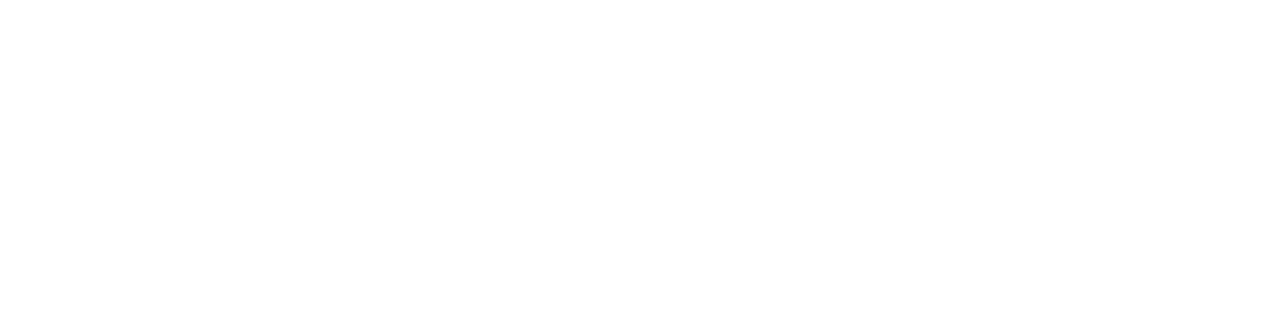
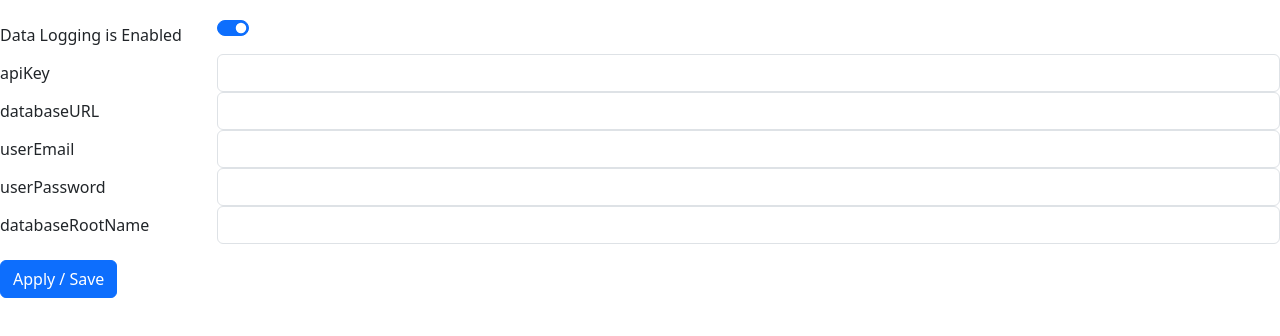
Before and after one commit to Superstar-walnut-garden/intelligarden-web-app, a React (Vite) app: page /FirebaseSettings in a window 1280 px wide. Before the commit this address had no page. Shown: the top 336 px of the page. Built offline with nearby package versions, Linux system fonts and the light colour scheme; no server answers.

Commit message:
Firebase settings added

```diff
--- a/src/App.tsx
+++ b/src/App.tsx
@@ -2,6 +2,7 @@
 import Home from "./pages/Home";
 import WifiSettings from "./pages/WifiSettings";
 import { BrowserRouter as Router, Routes, Route } from 'react-router-dom';
+import FirebaseSettings from "./pages/FirebaseSettings";
 
 function App() {
   return (
@@ -10,6 +11,7 @@
         <Route path="/" element={<Home/>}/>
         <Route path="/PumpSettings" element={<PumpSettings/>}/>
         <Route path="/WifiSettings" element={<WifiSettings/>}/>
+        <Route path="/FirebaseSettings" element={<FirebaseSettings/>}/>
       </Routes>
     </Router>
   );
--- /dev/null
+++ b/src/pages/FirebaseSettings.tsx
@@ -0,0 +1,181 @@
+// src/components/WifiConfigForm.tsx
+import React, { useState, useEffect } from "react";
+import axios, { AxiosResponse } from "axios";
+import { Form, Button, Row, Col } from "react-bootstrap";
+
+interface FirebaseSettingsData {
+  apiKey: string;
+  databaseURL: string;
+  userEmail: string;
+  userPassword: string;
+  databaseRootName: string;
+  // interval?: string;
+}
+
+const FirebaseSettings: React.FC = () => {
+  const [firebaseSettingsData, setFirebaseSettingsData] =
+    useState<FirebaseSettingsData>({
+      apiKey: "",
+      databaseURL: "",
+      userEmail: "",
+      userPassword: "",
+      databaseRootName: "",
+    });
+
+  useEffect(() => {
+    axios
+      .get<FirebaseSettingsData>("/getFirebaseData")
+      .then((response: AxiosResponse<FirebaseSettingsData>) => {
+        setFirebaseSettingsData(response.data);
+        if (
+          firebaseSettingsData.apiKey === "" &&
+          firebaseSettingsData.databaseURL === "" &&
+          firebaseSettingsData.userEmail === "" &&
+          firebaseSettingsData.userPassword === "" &&
+          firebaseSettingsData.databaseRootName === ""
+        ) {
+          setFirebaseEnabled(false);
+        }
+      });
+  }, []);
+  const [firebaseEnabled, setFirebaseEnabled] = useState<boolean>(true);
+
+  const handleSave = () => {
+    const payload = {
+      apiKey: firebaseSettingsData.apiKey,
+      databaseURL: firebaseSettingsData.databaseURL,
+      userEmail: firebaseSettingsData.userEmail,
+      userPassword: firebaseSettingsData.userPassword,
+      databaseRootName: firebaseSettingsData.databaseRootName,
+    };
+
+    console.log("Payload:", payload); // Debugging line
+
+    axios
+      .post("/setFirebaseData", payload, {
+        headers: {
+          "Content-Type": "application/json",
+        },
+      })
+      .then((response: AxiosResponse) => {
+        console.log("Firebase config saved:", response.data);
+      });
+  };
+  const handleEnableToggle = () => {
+    setFirebaseEnabled(!firebaseEnabled);
+  };
+
+  return (
+    <Form className="mt-3">
+      <>
+        <Form.Group as={Row} controlId="formFirebase">
+          <Form.Label column sm={2}>
+            Data Logging is {firebaseEnabled ? 'Enabled':'Disabled'}
+          </Form.Label>
+          <Col sm={10}>
+            <Form.Check
+              type="switch"
+              checked={firebaseEnabled}
+              onChange={handleEnableToggle}
+            />
+          </Col>
+        </Form.Group>
+        {firebaseEnabled && (
+          <>
+            <Form.Group as={Row} controlId="formApiKey">
+              <Form.Label column sm={2}>
+                apiKey
+              </Form.Label>
+              <Col sm={10}>
+                <Form.Control
+                  type="text"
+                  value={firebaseSettingsData.apiKey || ""}
+                  onChange={(e) =>
+                    setFirebaseSettingsData({
+                      ...firebaseSettingsData,
+                      apiKey: e.target.value,
+                    })
+                  }
+                />
+              </Col>
+            </Form.Group>
+            <Form.Group as={Row} controlId="formDatabaseURL">
+              <Form.Label column sm={2}>
+                databaseURL
+              </Form.Label>
+              <Col sm={10}>
+                <Form.Control
+                  type="text"
+                  value={firebaseSettingsData.databaseURL || ""}
+                  onChange={(e) =>
+                    setFirebaseSettingsData({
+                      ...firebaseSettingsData,
+                      databaseURL: e.target.value,
+                    })
+                  }
+                />
+              </Col>
+            </Form.Group>
+            <Form.Group as={Row} controlId="formUserEmail">
+              <Form.Label column sm={2}>
+                userEmail
+              </Form.Label>
+              <Col sm={10}>
+                <Form.Control
+                  type="text"
+                  value={firebaseSettingsData.userEmail || ""}
+                  onChange={(e) =>
+                    setFirebaseSettingsData({
+                      ...firebaseSettingsData,
+                      userEmail: e.target.value,
+                    })
+                  }
+                />
+              </Col>
+            </Form.Group>
+            <Form.Group as={Row} controlId="formUserPassword">
+              <Form.Label column sm={2}>
+                userPassword
+              </Form.Label>
+              <Col sm={10}>
+                <Form.Control
+                  type="text"
+                  value={firebaseSettingsData.userPassword || ""}
+                  onChange={(e) =>
+                    setFirebaseSettingsData({
+                      ...firebaseSettingsData,
+                      userPassword: e.target.value,
+                    })
+                  }
+                />
+              </Col>
+            </Form.Group>
+            <Form.Group as={Row} controlId="formDatabaseRootName">
+              <Form.Label column sm={2}>
+                databaseRootName
+              </Form.Label>
+              <Col sm={10}>
+                <Form.Control
+                  type="text"
+                  value={firebaseSettingsData.databaseRootName || ""}
+                  onChange={(e) =>
+                    setFirebaseSettingsData({
+                      ...firebaseSettingsData,
+                      databaseRootName: e.target.value,
+                    })
+                  }
+                />
+              </Col>
+            </Form.Group>
+          </>
+        )}
+      </>
+
+      <Button variant="primary" onClick={handleSave} className="mt-3">
+        Apply / Save
+      </Button>
+    </Form>
+  );
+};
+
+export default FirebaseSettings;
--- a/src/pages/Home.tsx
+++ b/src/pages/Home.tsx
@@ -10,7 +10,7 @@
         <Widget title="Pump Settings" info="Configure your pump" link="/pumpsettings" bgColor="#e3f2fd" />
         <Widget title="WiFi Settings" info="Connected to Superstar-garden 2.4" link="/wifisettings" bgColor="#ffebee" />
         <Widget title="Temperature Sensor Setup" info="Setup your sensors" link="/temperature-sensor-setup" bgColor="#e8f5e9" />
-        <Widget title="Firebase Settings" info="Configure Firebase" link="/firebase-settings" bgColor="#fff3e0" />
+        <Widget title="Firebase Settings" info="Configure Firebase" link="/FirebaseSettings" bgColor="#fff3e0" />
         <Widget title="Display Settings" info="Adjust display" link="/display-settings" bgColor="#f3e5f5" />
       </div>
     </div>
```
